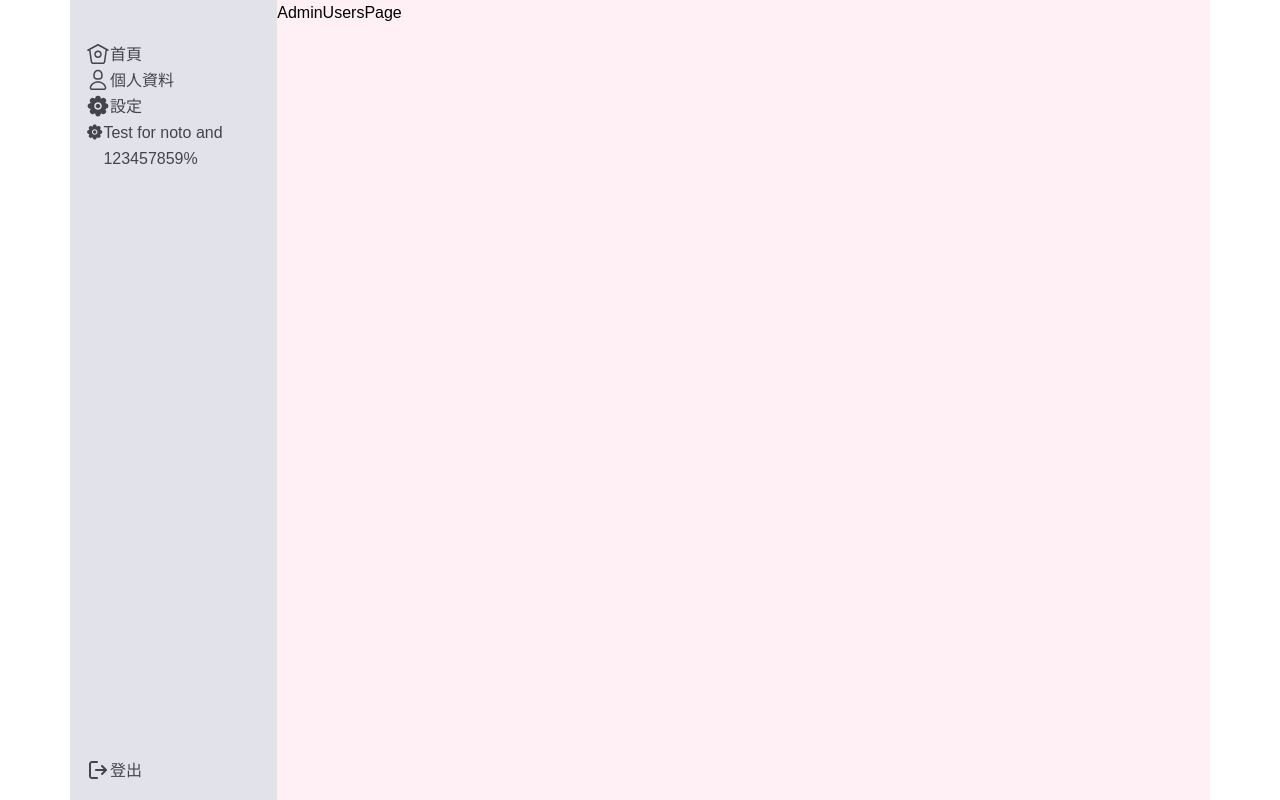
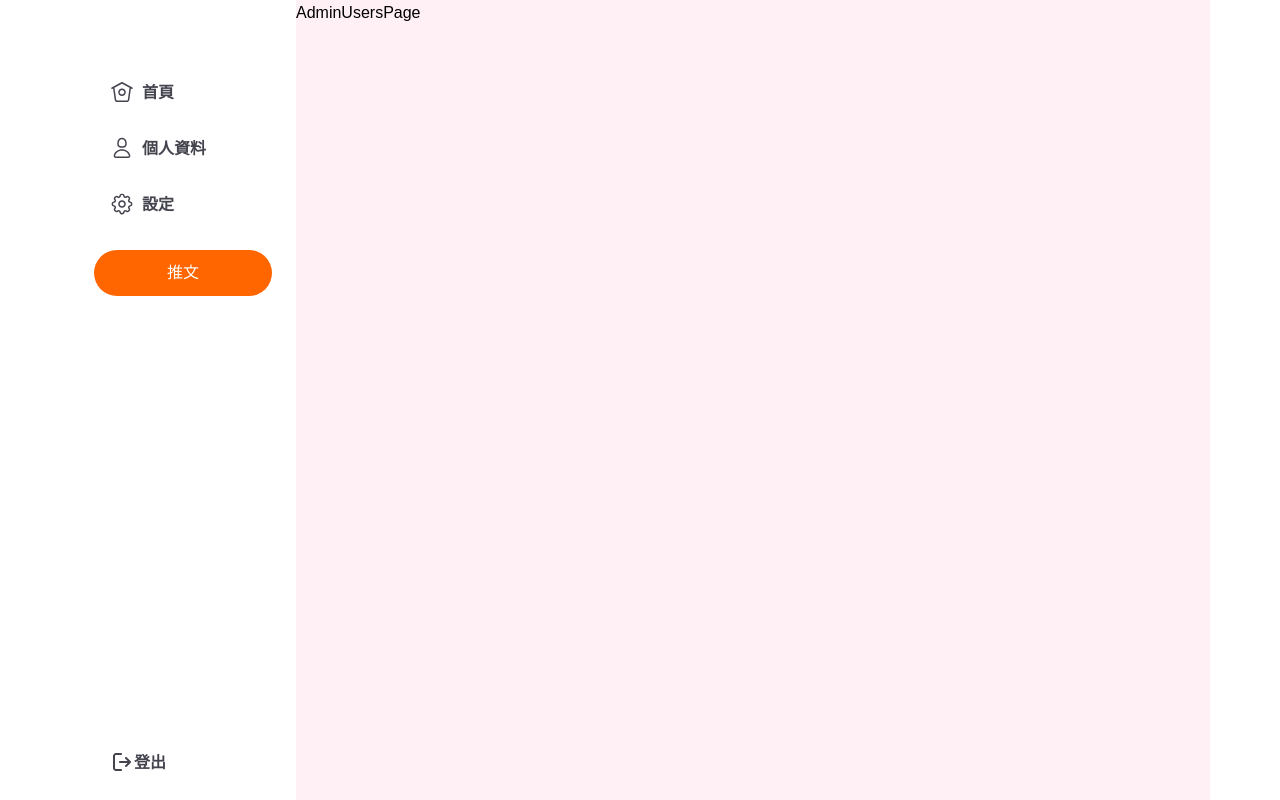
Before and after one commit to LJBL22/react_twitter, a React (Create React App) app: page /admin/users in a window 1280 px wide. Built offline with nearby package versions, Linux system fonts and the light colour scheme; no server answers; some icons are missing; a web font is replaced by a local one.

Commit message:
style:  sidebar

```diff
--- a/src/components/Sidebar.jsx
+++ b/src/components/Sidebar.jsx
@@ -1,70 +1,77 @@
 import {
   IconLogo,
   IconUserOut,
-  IconCogFi,
   IconLogout,
   IconHomeOut,
-} from "assets/icons";
-import { useNavigate } from "react-router-dom";
-import styled from "styled-components";
+  IconCogOut,
+} from 'assets/icons';
+import { useNavigate } from 'react-router-dom';
+import styled from 'styled-components';
+import { AuthButton } from 'components/common/auth.styled';
 
 const StyledSidebar = styled.nav`
   height: 100vh;
   display: flex;
   flex-direction: column;
   justify-content: space-between;
-  padding: 1rem;
-  /* 檢查用 */
-  background-color: var(--color-gray-300);
-  /* background-color: white; */
+  padding: 1.5rem;
+  background-color: white;
   color: var(--color-gray-800);
 `;
 
+const SidebarContainer = styled.div`
+  width: 178px;
+`;
+
+const StyleUl = styled.ul`
+  padding: 0px;
+`;
 const PageLink = styled.li`
   display: flex;
+  font-weight: 700;
+  padding: 1.875rem 0 0 1rem;
+  &:hover {
+    cursor: pointer;
+    color: var(--color-primary);
+  }
 `;
 
 function Sidebar() {
   const navigate = useNavigate();
   const handleClick = () => {
-    localStorage.removeItem("token");
-    navigate("/login");
+    localStorage.removeItem('token');
+    navigate('/login');
   };
   return (
     <>
-      <nav className="sidebar">
       <StyledSidebar>
-          <div>
+        <SidebarContainer>
           <IconLogo />
-            <ul>
+          <StyleUl>
             <PageLink>
               <IconHomeOut />
-                首頁
+              &ensp;首頁
             </PageLink>
             <PageLink>
               <IconUserOut />
-                個人資料
+              &ensp;個人資料
             </PageLink>
             <PageLink>
-                <IconCogFi />
-                設定
+              <IconCogOut />
+              &ensp;設定
             </PageLink>
-              <PageLink>
-                <IconCogFi />
-                Test for noto and 123457859%
-              </PageLink>
-            </ul>
-          </div>
-          <div>
-            <ul>
+          </StyleUl>
+          <AuthButton>推文</AuthButton>
+        </SidebarContainer>
+        <SidebarContainer>
+          <StyleUl>
             <PageLink onClick={handleClick}>
               <IconLogout />
               登出
             </PageLink>
-            </ul>
-          </div>
+          </StyleUl>
+        </SidebarContainer>
       </StyledSidebar>
-      </nav>
     </>
   );
 }
--- a/src/components/common/auth.styled.js
+++ b/src/components/common/auth.styled.js
@@ -17,15 +17,13 @@ const StyledAuthInputContainer = styled.div`
 `;
 
 const StyledButton = styled.button`
+  min-width: 178px;
   width: 100%;
   height: 2.875rem;
   border-radius: 50px;
   background-color: var(--color-theme);
   border: none;
-
   color: white;
-  min-width: 300px;
-  font-family: 'Noto Sans TC', sans-serif;
   font-weight: 400;
   padding: 8px 0;
   margin: 2rem 0px 3rem;
--- a/src/components/layouts/TweetLayout.jsx
+++ b/src/components/layouts/TweetLayout.jsx
@@ -23,13 +23,13 @@ const TweetLayout = () => {
   return (
     <>
       <TweetContainer>
-        <div className="grid-item">
+        <div className='grid-item'>
           <Sidebar />
         </div>
-        <div className="grid-item">
+        <div className='grid-item'>
           <Outlet />
         </div>
-        <div className="grid-item">
+        <div className='grid-item'>
           <PopularList />
         </div>
       </TweetContainer>
```
Lines whose indentation alone changed are shown as unchanged.
